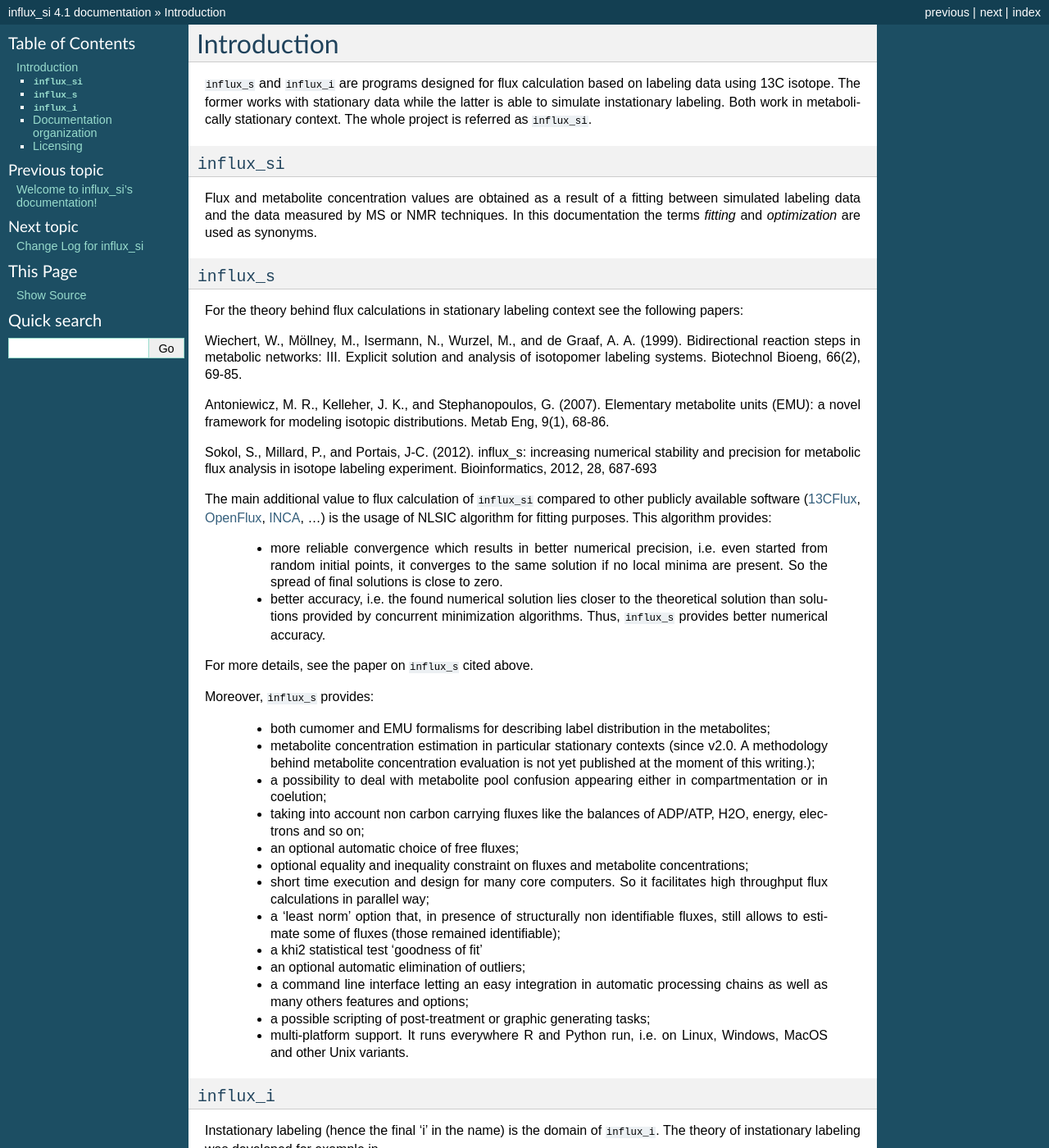
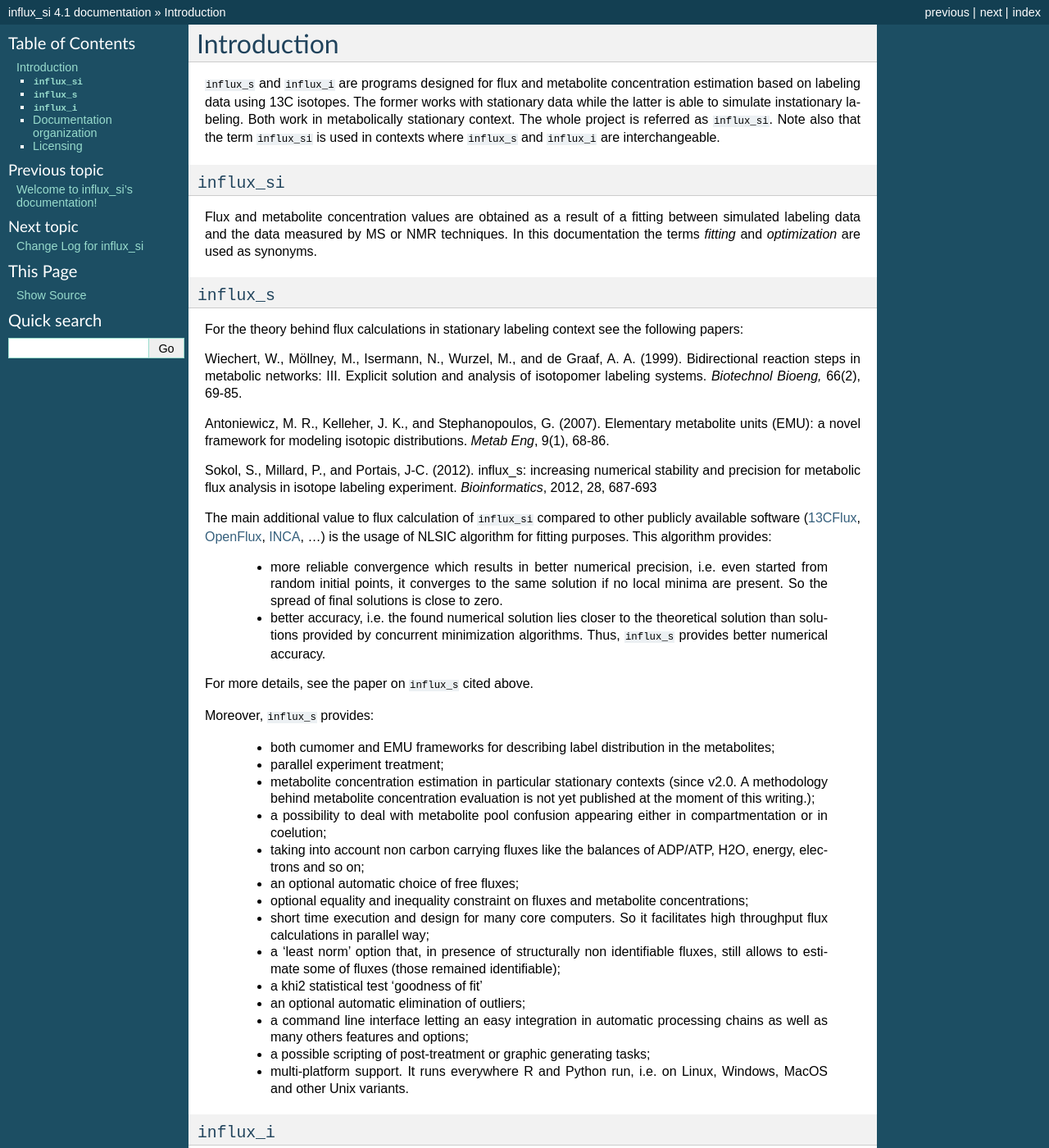
Before and after one commit to sgsokol/influx, a Sphinx documentation site: the page built from doc/intro.rst, in a window 1280 px wide and 1400 px high. Shown: the whole window at 82% size. Built offline with Sphinx 7.4.7, drawn with Linux system fonts in a browser that asks for light colours; some of the changed text lies outside the part shown.

Commit message:
added mention of parallel experiments as distinguished feature; minor formatting twix;

```diff
--- a/doc/intro.rst
+++ b/doc/intro.rst
@@ -2,9 +2,8 @@
 Introduction
 ============
 
-``influx_s`` and ``influx_i`` are programs designed for flux calculation based on
-labeling data using 13C isotope. The former works with stationary data while the latter
-is able to simulate instationary labeling. Both work in metabolically stationary context. The whole project is referred as ``influx_si``.
+``influx_s`` and ``influx_i`` are programs designed for flux and metabolite concentration estimation based on labeling data using 13C isotopes. The former works with stationary data while the latter
+is able to simulate instationary labeling. Both work in metabolically stationary context. The whole project is referred as ``influx_si``. Note also that the term ``influx_si`` is used in contexts where ``influx_s`` and ``influx_i`` are interchangeable.
 
 ``influx_si``
 -------------
@@ -21,16 +20,16 @@ For the theory behind flux calculations in stationary labeling context see the f
 
 Wiechert, W., Möllney, M., Isermann, N., Wurzel, M., and de Graaf, A. A. (1999).
 Bidirectional reaction steps in metabolic networks: III. Explicit solution and analysis
-of isotopomer labeling systems. Biotechnol Bioeng, 66(2), 69-85.
+of isotopomer labeling systems. *Biotechnol Bioeng,* 66(2), 69-85.
 
 Antoniewicz, M. R., Kelleher, J. K., and Stephanopoulos, G. (2007). Elementary
 metabolite units (EMU): a novel framework for modeling isotopic distributions.
-Metab Eng, 9(1), 68-86.
+*Metab Eng*, 9(1), 68-86.
 
 Sokol, S., Millard, P., and Portais, J-C. (2012).
 influx_s: increasing numerical stability and precision for
 metabolic flux analysis in isotope labeling experiment.
-Bioinformatics, 2012, 28, 687-693
+*Bioinformatics*, 2012, 28, 687-693
 
 The main additional value to flux calculation of ``influx_si`` compared to other publicly
 available software (`13CFlux <https://www.13cflux.net>`_,
@@ -45,7 +44,8 @@ For more details, see the paper on ``influx_s`` cited above.
 
 Moreover, ``influx_s`` provides:
 
- - both cumomer and EMU formalisms for describing label distribution in the metabolites;
+ - both cumomer and EMU frameworks for describing label distribution in the metabolites;
+ - parallel experiment treatment;
  - metabolite concentration estimation in particular stationary contexts (since v2.0. A methodology behind metabolite concentration evaluation is not yet published at the moment of this writing.);
  - a possibility to deal with metabolite pool confusion appearing either in compartmentation or in coelution;
  - taking into account non carbon carrying fluxes like the balances of ADP/ATP, H2O, energy, electrons and so on;
@@ -67,16 +67,17 @@ The theory of instationary labeling was developed for example in
 
 Katharina Nöh, Wolfgang Wiechert (2006)
 Experimental Design Principles for Isotopically Instationary 13C Labeling Experiments
-Biotechnology and Bioengineering, 94(2), 234-251
+*Biotechnology and Bioengineering*, 94(2), 234-251
 
 Sokol S, Portais J-C (2015)
 Theoretical Basis for Dynamic Label Propagation in Stationary Metabolic Networks under Step and Periodic Inputs.
-PLoS ONE 10(12): e0144652. doi:10.1371/journal.pone.0144652
+*PLoS ONE* 10(12): e0144652. doi:10.1371/journal.pone.0144652
 
 As ``influx_i`` capitalizes on ``influx_s`` development and shares a big part of code, ``influx_i`` presents the same advantages as listed in the previous section. It uses the same FTBL file format for network and measurements definitions and includes all options available for ``influx_s``. Instationary labeling data can be supplied by an additional tab formatted ASCII file making a shift from stationary to instationary calculations as simple as possible.
 Some of the advantages of ``influx_i`` over the concurrent software coping with instationary labeling data are:
 
  - fast calculations (e.g. on our Intel Xeon 2.50GHz workstation, ``e_coli_i`` case runs in less then 25s and the most important optimization part takes as low as 17s);
+ - parallel experiment treatment;
  - available choice between first and second order time schemes for ODE (ordinary differential equations) resolution;
  - unconditional stability during ODE solving.
 
```
